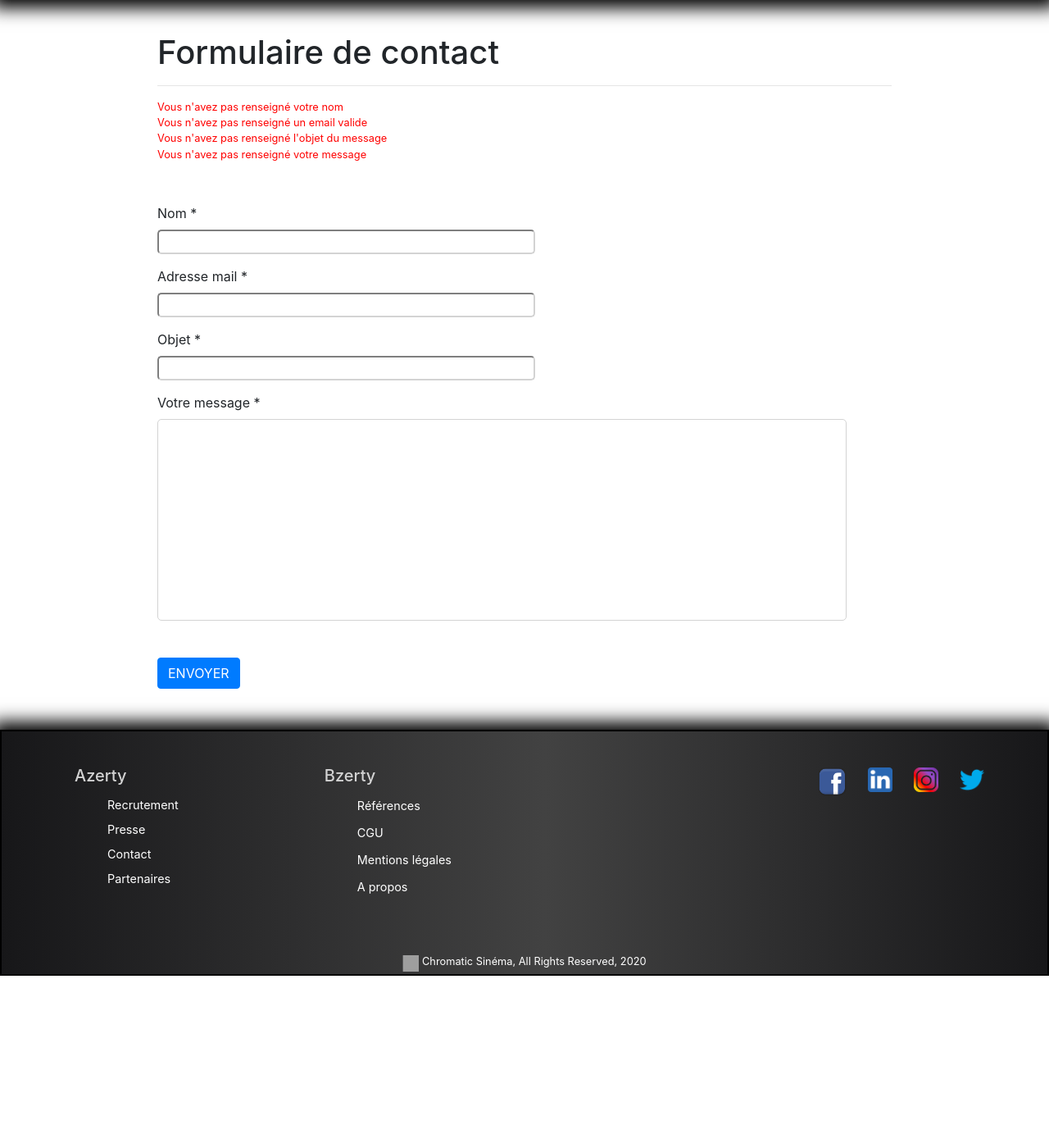
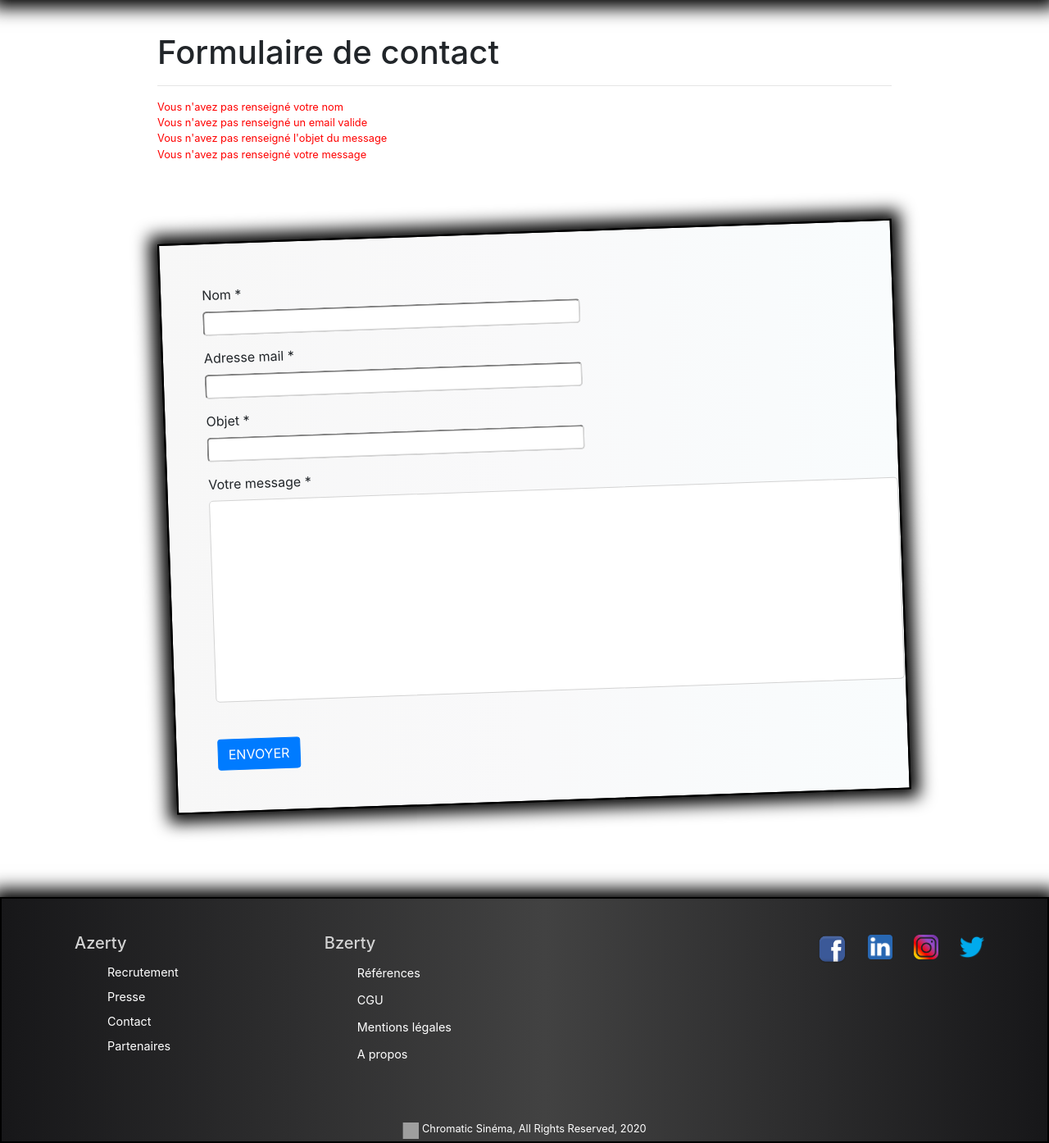
Before and after one commit to johnBeGoode/titre_pro_instic, a PHP site: page /contact in a window 1280 px wide. Shown: the part 80-1474 px from the top of the page at 82% size. Before the commit the page ends 1270 px from the top, so only its background shows below. Run offline with PHP 8.4, Linux system fonts and the light colour scheme; some libraries are stand-ins or nearby versions; grey boxes are pictures that could not be loaded.

Commit message:
mise en forme  page contact

```diff
--- a/public/js/onglets_admin.js
+++ b/public/js/onglets_admin.js
@@ -3,24 +3,19 @@ let afficherOnglet = function(a) {
     let div = a.parentNode.parentNode.parentNode.parentNode
     // let div = document.getElementById('wrapper')
 
-    // if (li.classList.contains('active')) {
-    //     return false
-    // }
+    if (li.classList.contains('active')) {
+        return false
+    }
 
-    // on retire la class active à l'onglet actif
     div.querySelector('.tabs .active').classList.remove('active')
-    // j'ajoute la class active à l'onglet actuel
     li.classList.add('active')
-    // on retire la class active du contenu actif
+
     div.querySelector('.tab-content.active').classList.remove('active')
-    // on ajoute la classe active au nouveau contenu actif
     div.querySelector(a.getAttribute('href')).classList.add('active')
-
 }
 
-// ajout évènement clic sur les liens
 let tabs = document.querySelectorAll('.tabs a')
-// on applique une fonction sur chacun de ces liens avec une boucle
+
 for (let i = 0; i < tabs.length; i++) {
     let link = tabs[i]
     link.addEventListener('click', function (e) {
--- a/public/sass/files/contact.scss
+++ b/public/sass/files/contact.scss
@@ -10,7 +10,10 @@
         color: green;
     }
     form {
-        margin-top: 50px;
+        @include gradeGray;
+        @include boxShadowAround;
+        margin: 100px auto;
+        padding: 50px;
         textarea {
             resize: none;
         }
--- a/views/contact.php
+++ b/views/contact.php
@@ -12,7 +12,7 @@
     </div>
 
 
-    <form action="" method="post">
+    <form action="" method="post" class="oblique-negative">
         <label for="nom">Nom *</label><br>
         <input type="text" name="nom" id="nom" size="40" value="<?= isset($_SESSION['inputs']['nom']) ? $_SESSION['inputs']['nom'] : ''?>"> <span id="aide_nom"></span><br>
 
```
Also changed, not shown: public/styles.css, 1 other file.
